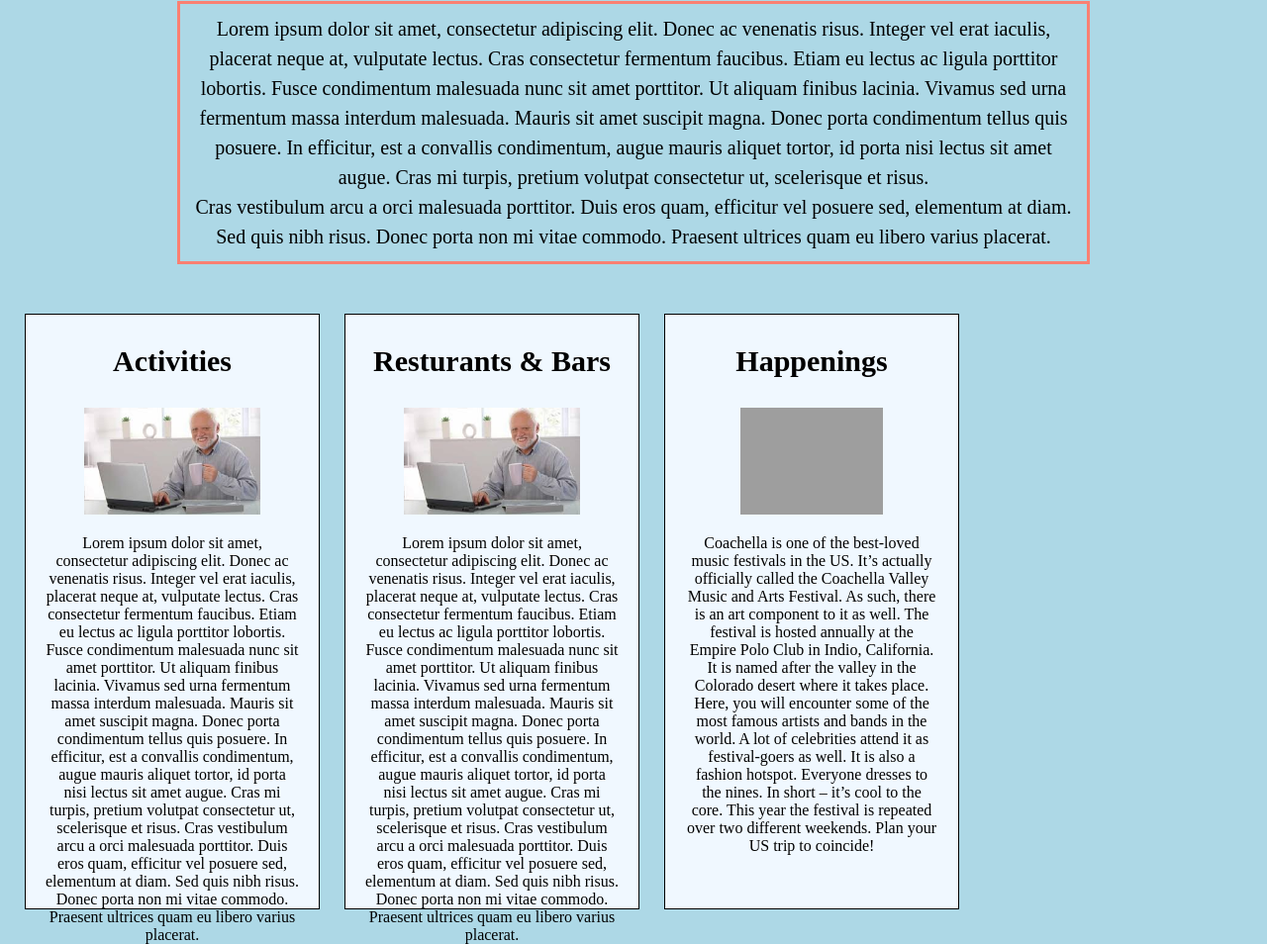
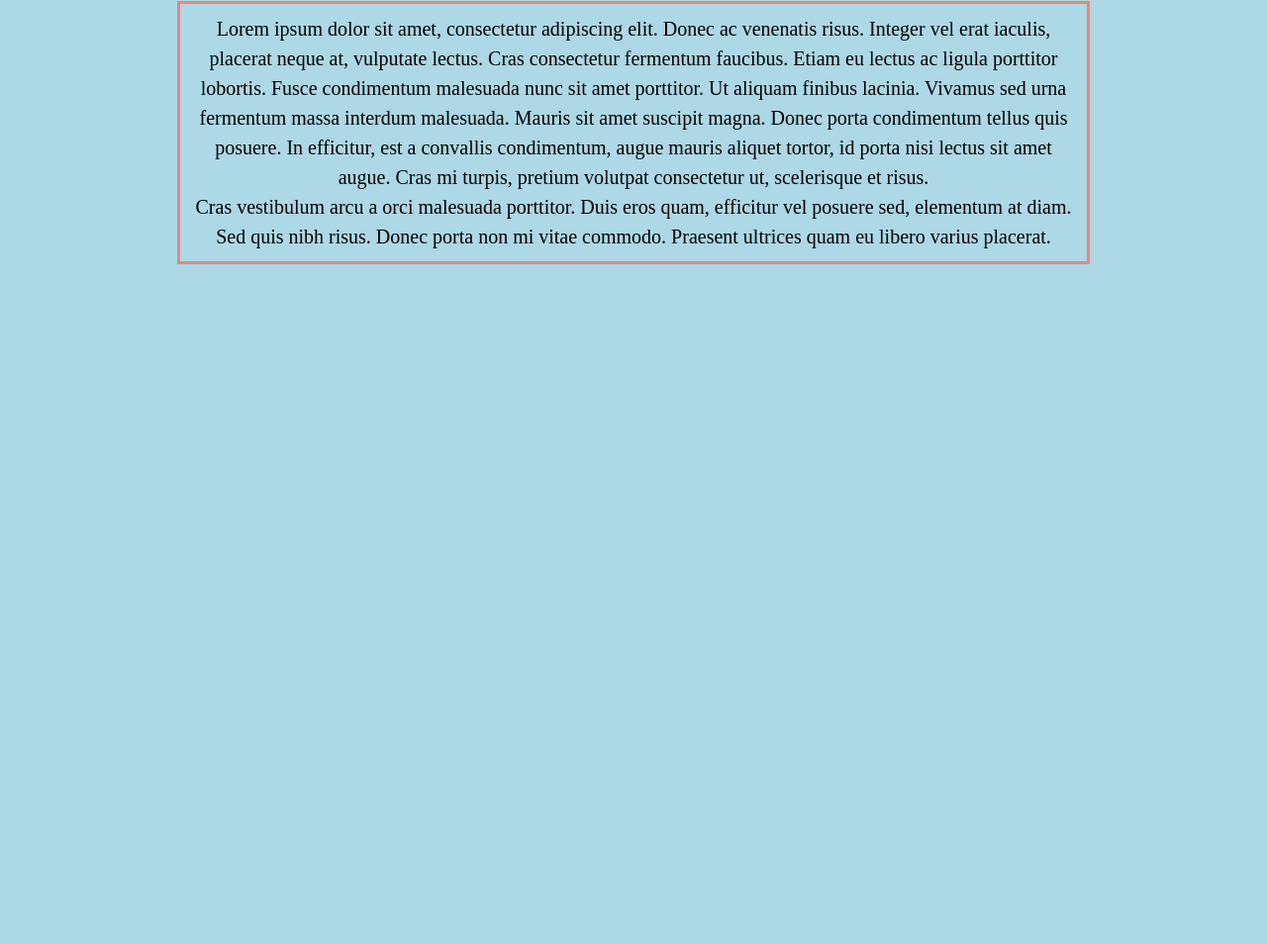
Before and after one commit to s354567/Make_it_responsive, a plain HTML site: page index.html in a window 1280 px wide. Shown: the part 297-1251 px from the top of the page at 99% size. After the commit the page ends 800 px from the top, so only its background shows below. Drawn offline with Linux system fonts and the light colour scheme; grey boxes are pictures that could not be loaded.

Commit message:
Update index.html

```diff
--- a/index.html
+++ b/index.html
@@ -40,48 +40,6 @@
                 Cras vestibulum arcu a orci malesuada porttitor. Duis eros quam, efficitur vel posuere sed, elementum at diam. Sed quis nibh risus.
                  Donec porta non mi vitae commodo. Praesent ultrices quam eu libero varius placerat.</p>
 
-            <div class="box">
-                <h3>Activities</h3>
-
-                <a href="activities.html"><img src="img/placeholder.jpg" alt="Activities" class="photos"/></a>
-
-                    <p>Lorem ipsum dolor sit amet, consectetur adipiscing elit. Donec ac venenatis risus. Integer vel erat iaculis, placerat neque at,
-                        vulputate lectus. Cras consectetur fermentum faucibus. Etiam eu lectus ac ligula porttitor lobortis.
-                        Fusce condimentum malesuada nunc sit amet porttitor. Ut aliquam finibus lacinia. Vivamus sed urna fermentum massa interdum malesuada.
-                        Mauris sit amet suscipit magna. Donec porta condimentum tellus quis posuere. In efficitur, est a convallis condimentum,
-                        augue mauris aliquet tortor, id porta nisi lectus sit amet augue. Cras mi turpis, pretium volutpat consectetur ut, scelerisque et risus.
-
-                        Cras vestibulum arcu a orci malesuada porttitor. Duis eros quam, efficitur vel posuere sed, elementum at diam. Sed quis nibh risus.
-                        Donec porta non mi vitae commodo. Praesent ultrices quam eu libero varius placerat.</p>
-
-            </div>
-
-            <div class="box">
-                <h3>Resturants & Bars</h3>
-
-                <a href="food.html"><img src="img/placeholder.jpg" alt="Resturants & bars" class="photos"/></a>
-
-                    <p>Lorem ipsum dolor sit amet, consectetur adipiscing elit. Donec ac venenatis risus. Integer vel erat iaculis, placerat neque at,
-                        vulputate lectus. Cras consectetur fermentum faucibus. Etiam eu lectus ac ligula porttitor lobortis.
-                        Fusce condimentum malesuada nunc sit amet porttitor. Ut aliquam finibus lacinia. Vivamus sed urna fermentum massa interdum malesuada.
-                        Mauris sit amet suscipit magna. Donec porta condimentum tellus quis posuere. In efficitur, est a convallis condimentum,
-                        augue mauris aliquet tortor, id porta nisi lectus sit amet augue. Cras mi turpis, pretium volutpat consectetur ut, scelerisque et risus.
-
-                        Cras vestibulum arcu a orci malesuada porttitor. Duis eros quam, efficitur vel posuere sed, elementum at diam. Sed quis nibh risus.
-                        Donec porta non mi vitae commodo. Praesent ultrices quam eu libero varius placerat.</p>
-            </div>
-
-            <div class="box">
-                <h3>Happenings</h3>
-
-                <a href="happenings.html"><img src="https://s.abcnews.com/images/Entertainment/coachella-2017-02-gty-jc-180411_hpMain_16x9_992.jpg" alt="Happenings" class="photos"/></a>
-
-                    <p>Coachella is one of the best-loved music festivals in the US. It’s actually officially called the Coachella Valley Music and Arts Festival.
-                        As such, there is an art component to it as well. The festival is hosted annually at the Empire Polo Club in Indio, California. It is named
-                        after the valley in the Colorado desert where it takes place. Here, you will encounter some of the most famous artists and bands in the
-                        world. A lot of celebrities attend it as festival-goers as well. It is also a fashion hotspot. Everyone dresses to the nines. In short –
-                        it’s cool to the core. This year the festival is repeated over two different weekends. Plan your US trip to coincide!</p>
-            </div>
         </main>
     </body>
 
```
